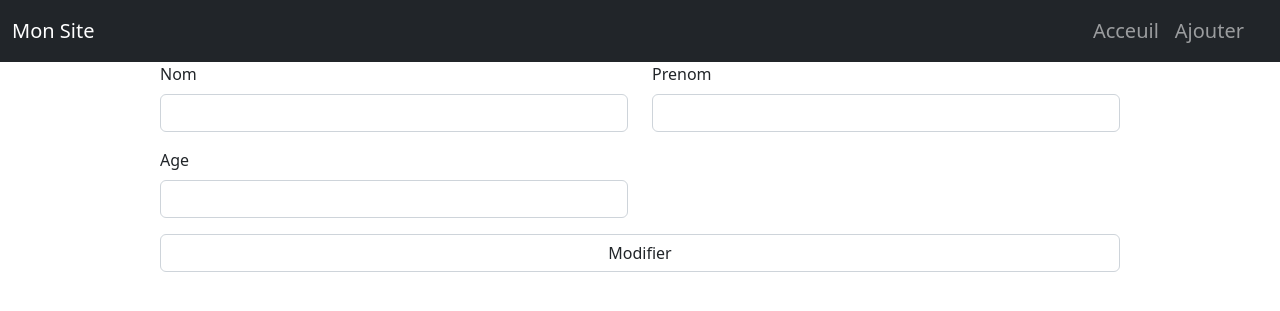
After one commit to Wissem-remote/Symfony_crud_form, a Symfony app: template templates/home/update.html.twig in a window 1280 px wide. The commit adds this page. Shown: the top 311 px of the page. Run offline with Twig, Linux system fonts and the light colour scheme; the template is opened without the code that fills it, so the values that code supplies are empty; form fields are guessed from the names that the template uses; some libraries are stand-ins or nearby versions.

```diff
--- a/src/Form/ConducteurType.php
+++ b/src/Form/ConducteurType.php
@@ -17,7 +17,7 @@ class ConducteurType extends AbstractType
         $builder
             ->add('nom', TextType::class)
             ->add('prenom', TextType::class)
-            ->add('age', NumberType::class)
+            ->add('age')
             ->add('save', SubmitType::class)
         ;
     }
--- /dev/null
+++ b/templates/home/update.html.twig
@@ -0,0 +1,25 @@
+{% extends 'base.html.twig' %}
+
+{% block title %}Editer
+{% endblock %}
+
+{% block body %}
+	<div class="m-auto w-75">
+
+            {{form_start(form)}}
+            <div class="row ">
+            <div class="col-6">
+            {{form_row(form.nom)}}
+            </div>
+            <div class="col-6">
+                {{form_row(form.prenom)}}
+            </div>
+            <div class="col-6">
+                {{form_row(form.age)}}
+            </div>
+            {{form_row(form.save,{'label': 'Modifier'}) }}
+            </div>
+            {{form_end(form)}}
+
+	</div>
+	{% endblock %}
```
Also changed, not shown: src/Controller/HomeController.php (+28 -0 lines), templates/home/index.html.twig (+19 -1 lines).
